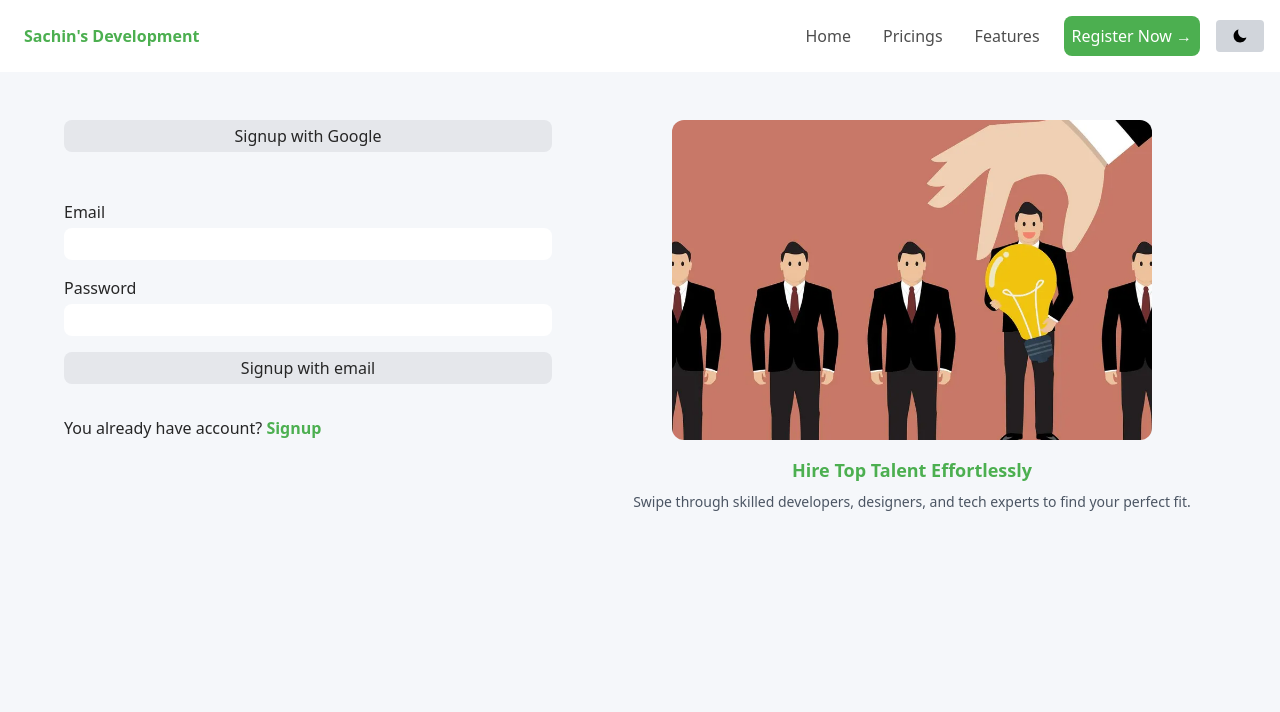
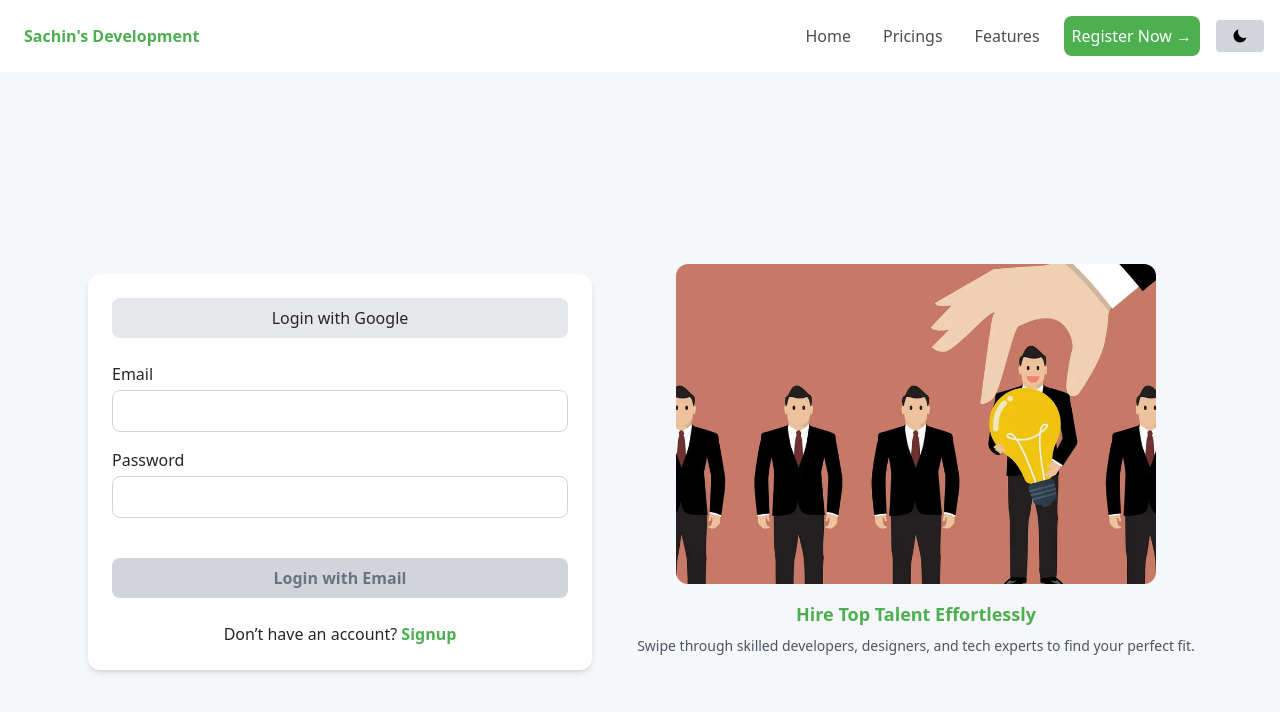
Before and after one commit to Ssharma0355/react-tech-social-media, a React (Create React App) app: page /login in a window 1280 px wide. Shown: the top 712 px of the page. Built offline with nearby package versions, Linux system fonts and the light colour scheme.

Commit message:
login-page-fixed

```diff
--- a/src/pages/authpage/LoginPage.js
+++ b/src/pages/authpage/LoginPage.js
@@ -1,62 +1,104 @@
-import React from 'react'
-import NavLayout from '../../layouts/NavLayout';
+import React from "react";
+import { Link, useNavigate } from "react-router-dom";
+import NavLayout from "../../layouts/NavLayout";
 import useThemeStore from "../../store/themeStore";
-import { Link } from 'react-router-dom';
-import CaruselSection from '../landingpage/Section1/CaruselSection';
+import useAuthStore from "../../store/authStore"; // ✅ use the same store
+import CaruselSection from "../landingpage/Section1/CaruselSection";
 
 const LoginPage = () => {
   const darkMode = useThemeStore((state) => state.darkMode);
+  const navigate = useNavigate();
+
+  const { userInfo, setUserInfo } = useAuthStore();
+
+  const handleChange = (e) => {
+    const { name, value } = e.target;
+    setUserInfo({ [name]: value });
+  };
+
+  const handleSubmit = (e) => {
+    e.preventDefault();
+    const { email, password } = userInfo;
+
+    if (email && password) {
+      // ✅ After login, go to dashboard/homepage
+      navigate("/dashboard");
+    } else {
+      alert("Please enter both email and password.");
+    }
+  };
+
+  const isFormComplete =
+    userInfo.email?.trim() !== "" && userInfo.password?.trim() !== "";
 
   return (
     <NavLayout>
-      <main className={`${darkMode ? "dark" : ""}`}>
-        <div className="flex flex-row justify-center align-center justify-center gap-6 px-12 py-8 w-full">
-          <div className="flex flex-col align-center w-full p-4 gap-8">
-            <div className="flex align-center justify-center">
-              <button className="w-full bg-gray-200 rounded-[8px] p-1">
-                Signup with Google
+      <main
+        className={`${darkMode ? "dark" : ""} min-h-screen flex items-center`}
+      >
+        <div className="flex flex-col md:flex-row items-center justify-center gap-12 px-6 py-8 w-full max-w-6xl mx-auto">
+          {/* Left Panel - Form */}
+          <div className="flex flex-col w-full md:w-1/2 p-6 bg-white rounded-xl shadow-md gap-6">
+            <div className="flex justify-center">
+              <button className="w-full bg-gray-200 rounded-lg py-2 font-medium hover:bg-gray-300 transition">
+                Login with Google
               </button>
             </div>
-            <form action="Submit" className="flex flex-col gap-4">
-              <div className="flex flex-row gap-4 w-full">
-              </div>
+
+            <form onSubmit={handleSubmit} className="flex flex-col gap-4">
               <div className="flex flex-col gap-1">
-                <label htmlFor="">Email</label>
+                <label>Email</label>
                 <input
-                  className="p-1 rounded-[8px]"
-                  type="text"
-                  name=""
-                  id=""
+                  className="p-2 rounded-lg border border-gray-300 w-full"
+                  type="email"
+                  name="email"
+                  value={userInfo.email}
+                  onChange={handleChange}
                 />
               </div>
               <div className="flex flex-col gap-1">
-                <label htmlFor="">Password</label>
+                <label>Password</label>
                 <input
-                  className="p-1 rounded-[8px]"
-                  type="text"
-                  name=""
-                  id=""
+                  className="p-2 rounded-lg border border-gray-300 w-full"
+                  type="password"
+                  name="password"
+                  value={userInfo.password}
+                  onChange={handleChange}
                 />
               </div>
-              <button className="w-full bg-gray-200 rounded-[8px] p-1">
-                Signup with email
+
+              <button
+                type="submit"
+                disabled={!isFormComplete}
+                className={`w-full mt-6 py-2 rounded-lg transition font-semibold
+                  ${
+                    isFormComplete
+                      ? "bg-[#4CAF50] text-white hover:bg-[#388E3C]"
+                      : "bg-gray-300 text-gray-500 cursor-not-allowed"
+                  }`}
+              >
+                Login with Email
               </button>
             </form>
-            <div>
+
+            <div className="text-center">
               <p>
-                You already have account?{" "}
+                Don’t have an account?{" "}
                 <Link to={"/signup"} className="text-[#4CAF50] font-bold">
                   Signup
                 </Link>
               </p>
             </div>
           </div>
-          {/* right pannel  */}
-          <CaruselSection />
+
+          {/* Right Panel - Carousel */}
+          <div className="hidden md:flex md:w-1/2 justify-center">
+            <CaruselSection />
+          </div>
         </div>
       </main>
     </NavLayout>
   );
-}
+};
 
-export default LoginPage
+export default LoginPage;
```
